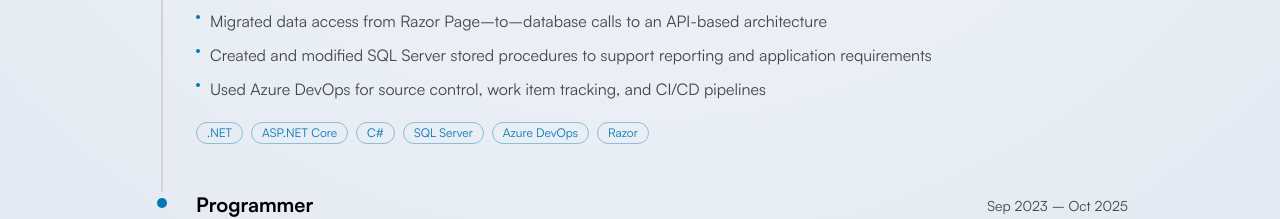
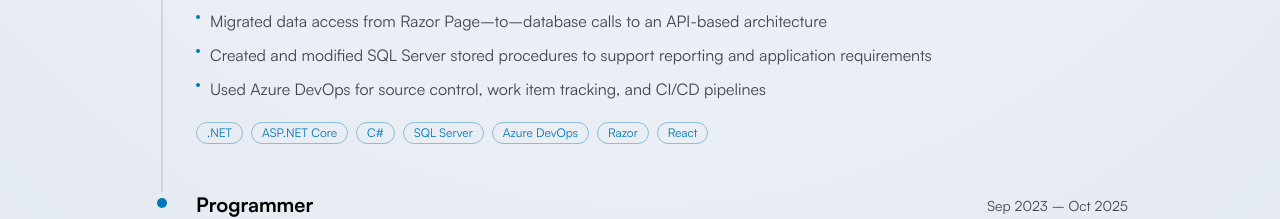
Before and after one commit to jimmycamangon/j-c-portfolio, a Next.js app: page / in a window 1280 px wide. Shown: the part 3340-3559 px from the top of the page. Built offline with nearby package versions, Linux system fonts and the light colour scheme.

Commit message:
Experience tech stack added

```diff
--- a/app/components/ExperienceSection.tsx
+++ b/app/components/ExperienceSection.tsx
@@ -25,7 +25,7 @@ const experiences: Experience[] = [
       "Created and modified SQL Server stored procedures to support reporting and application requirements",
       "Used Azure DevOps for source control, work item tracking, and CI/CD pipelines",
     ],
-    tech: [".NET", "ASP.NET Core", "C#", "SQL Server", "Azure DevOps", "Razor"],
+    tech: [".NET", "ASP.NET Core", "C#", "SQL Server", "Azure DevOps", "Razor", "React"],
   },
   {
     role: "Programmer",
```
